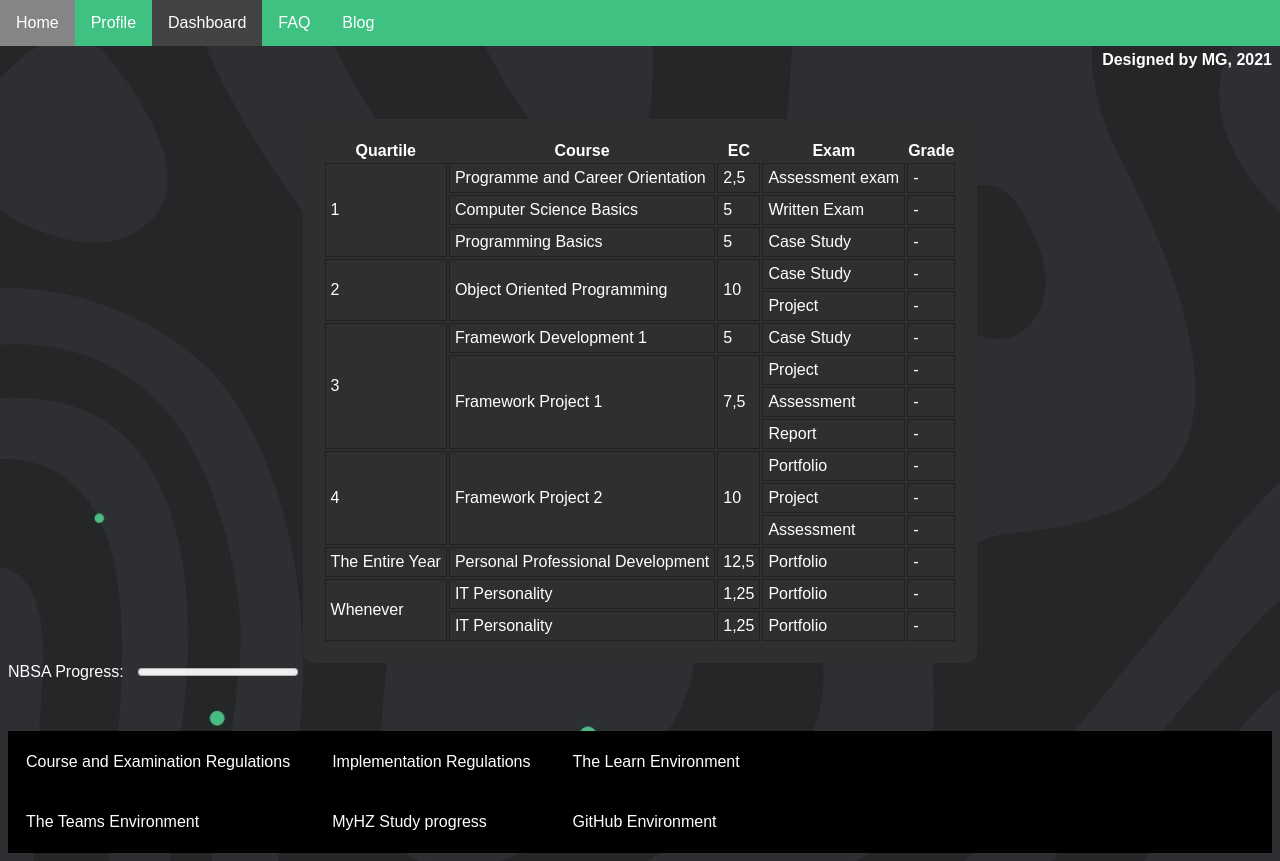
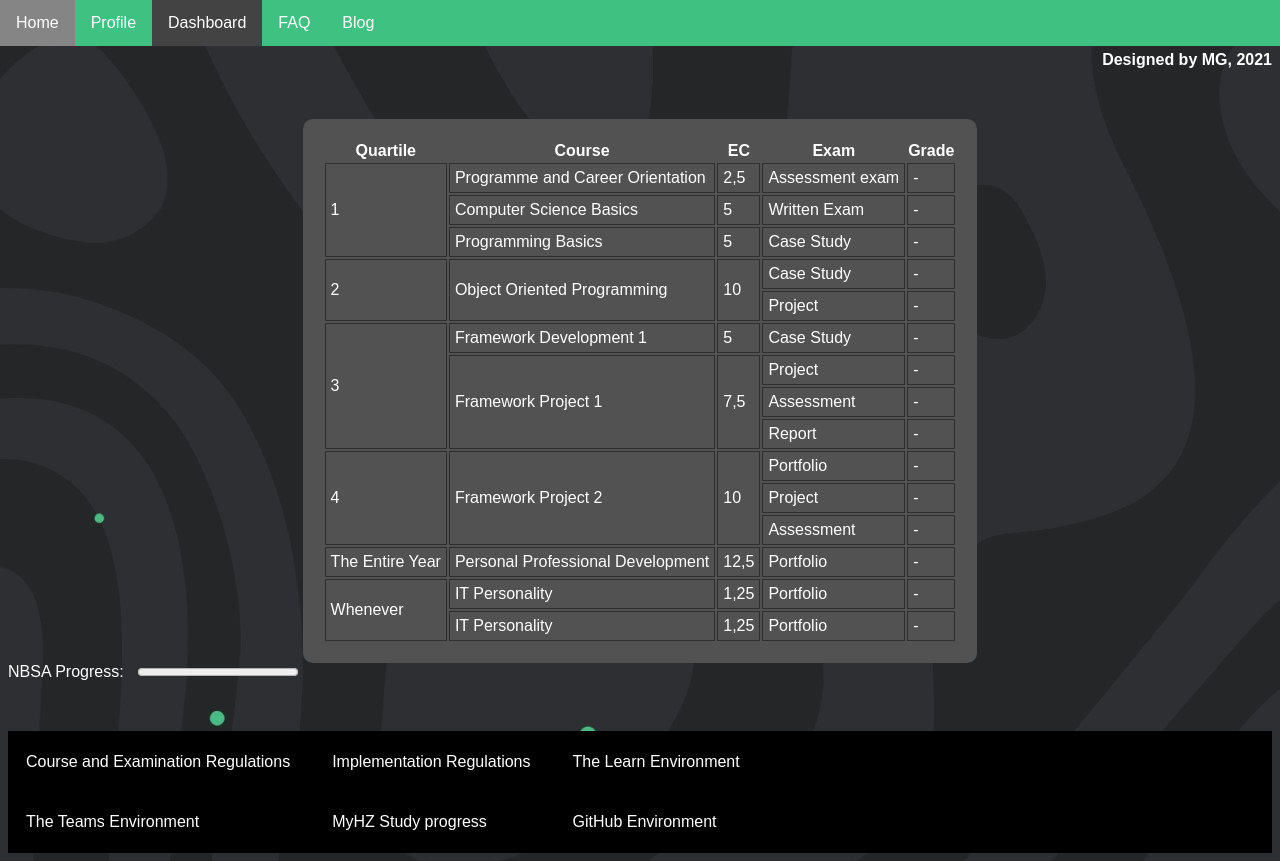
Before and after one commit to MGreizis/mgreizis.github.io, a plain HTML site: page dashboard.html in a window 1280 px wide. Drawn offline with Linux system fonts and the light colour scheme.

Commit message:
final changes before assessment

```diff
--- a/assets/dashboardstyle.css
+++ b/assets/dashboardstyle.css
@@ -46,14 +46,14 @@ main {
 }
 
 .maintabletd {
-    border: 1.5px solid rgb(32, 32, 32);
+    border: 1.5px solid rgb(47, 47, 47);
     padding: 5px;
 }
 
 .maintable {
     border-radius: 10px;
-    background-color: rgb(47, 47, 47);
-    border: 10px solid rgb(47, 47, 47);
+    background-color: rgb(82, 82, 82);
+    border: 10px solid rgb(82, 82, 82);
     padding: 10px;
 }
 
--- a/assets/indexstyle.css
+++ b/assets/indexstyle.css
@@ -127,3 +127,7 @@ td {
   text-align: right;
   margin-top: 25px;
 }
+
+.caption {
+  margin-top: 10px;
+}
```
